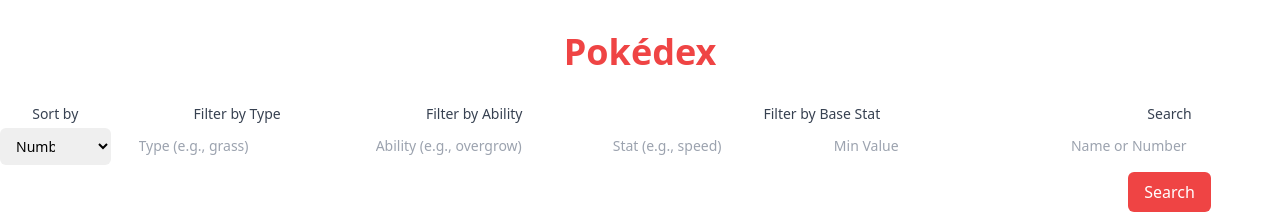
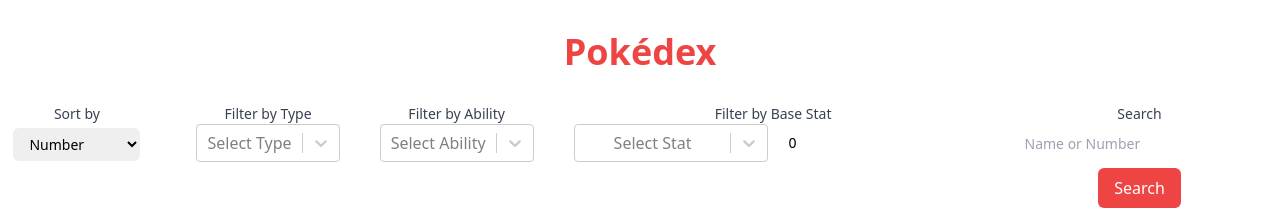
Before and after one commit to SidTheKid-dotcom/IEEE-Hackathon, a React (Vite) app in the folder frontend/: page / in a window 1280 px wide. Shown: the top 215 px of the page. Built offline with nearby package versions, Linux system fonts and the light colour scheme; no server answers.

Commit message:
Scrolling Issue Fixed

```diff
--- a/frontend/package.json
+++ b/frontend/package.json
@@ -14,6 +14,7 @@
     "axios": "^1.7.2",
     "react": "^18.3.1",
     "react-dom": "^18.3.1",
+    "react-select": "^5.8.0",
     "react-tsparticles": "^2.12.2",
     "three": "^0.166.1",
     "tsparticles": "^3.5.0"
@@ -21,6 +22,7 @@
   "devDependencies": {
     "@types/react": "^18.3.3",
     "@types/react-dom": "^18.3.0",
+    "@types/react-select": "^5.0.1",
     "@types/three": "^0.166.0",
     "@typescript-eslint/eslint-plugin": "^7.13.1",
     "@typescript-eslint/parser": "^7.13.1",
--- a/frontend/src/components/Home.tsx
+++ b/frontend/src/components/Home.tsx
@@ -1,4 +1,5 @@
 import React, { useEffect, useState, useRef, useCallback } from 'react';
+import Select from 'react-select';
 import { getPokemons } from '../services/pokemonService';
 import axios from 'axios';
 
@@ -9,10 +10,20 @@
   const [sortOption, setSortOption] = useState<string>('number');
   const [filterType, setFilterType] = useState<string>('');
   const [filterAbility, setFilterAbility] = useState<string>('');
-  const [filterStats, setFilterStats] = useState<{ stat: string, value: number }>({ stat: '', value: null });
+  const [filterStats, setFilterStats] = useState<{ stat: string, value: number }>({ stat: '', value: 0 });
   const [searchQuery, setSearchQuery] = useState<string>('');
   const [searchResult, setSearchResult] = useState<any | null>(null);
   const [isPlaying, setIsPlaying] = useState<boolean>(false);
+  const [types, setTypes] = useState<any[]>([]);
+  const [abilities, setAbilities] = useState<any[]>([]);
+  const [stats] = useState<any[]>([
+    { value: 'hp', label: 'HP' },
+    { value: 'attack', label: 'Attack' },
+    { value: 'defense', label: 'Defense' },
+    { value: 'special-attack', label: 'Special Attack' },
+    { value: 'special-defense', label: 'Special Defense' },
+    { value: 'speed', label: 'Speed' }
+  ]);
   const observer = useRef<IntersectionObserver>();
   const audioRef = useRef<HTMLAudioElement>(null);
 
@@ -36,6 +47,21 @@
       setNextUrl(newNextUrl);
     }
   };
+
+  const fetchTypes = async () => {
+    const response = await axios.get('https://pokeapi.co/api/v2/type');
+    setTypes(response.data.results.map((type: any) => ({ value: type.name, label: type.name })));
+  };
+
+  const fetchAbilities = async () => {
+    const response = await axios.get('https://pokeapi.co/api/v2/ability?limit=1000');
+    setAbilities(response.data.results.map((ability: any) => ({ value: ability.name, label: ability.name })));
+  };
+
+  useEffect(() => {
+    fetchTypes();
+    fetchAbilities();
+  }, []);
 
   const sortPokemons = (pokemons: any[]) => {
     if (sortOption === 'number') {
@@ -123,13 +149,13 @@
     <div className="bg-white text-black font-sans">
       <div className="container mx-auto text-center py-8">
         <h1 className="text-4xl font-bold text-red-500 mb-8">Pokédex</h1>
-        <div className="flex justify-center mb-8">
+        <div className="flex justify-center mb-8 space-x-10">
           <div className="mr-4">
             <label className="block text-sm font-medium text-gray-700">Sort by</label>
             <select
               value={sortOption}
               onChange={(e) => setSortOption(e.target.value)}
-              className="mt-1 block w-full pl-3 pr-10 py-2 text-base border-gray-300 focus:outline-none focus:ring-red-500 focus:border-red-500 sm:text-sm rounded-md"
+              className="mt-1 block w-full pl-3 pr-10 py-1.5 text-base border-gray-300 focus:outline-none focus:ring-red-500 focus:border-red-500 sm:text-sm rounded-md"
             >
               <option value="number">Number</option>
               <option value="type">Type</option>
@@ -137,40 +163,40 @@
           </div>
           <div className="mr-4">
             <label className="block text-sm font-medium text-gray-700">Filter by Type</label>
-            <input
-              type="text"
-              value={filterType}
-              onChange={(e) => setFilterType(e.target.value.toLowerCase())}
-              placeholder="Type (e.g., grass)"
-              className="mt-1 block w-full pl-3 pr-10 py-2 text-base border-gray-300 focus:outline-none focus:ring-red-500 focus:border-red-500 sm:text-sm rounded-md"
+            <Select
+              value={types.find((type) => type.value === filterType)}
+              onChange={(selectedOption) => setFilterType(selectedOption?.value || '')}
+              options={types}
+              placeholder="Select Type"
+              className="w-full"
             />
           </div>
           <div className="mr-4">
             <label className="block text-sm font-medium text-gray-700">Filter by Ability</label>
-            <input
-              type="text"
-              value={filterAbility}
-              onChange={(e) => setFilterAbility(e.target.value.toLowerCase())}
-              placeholder="Ability (e.g., overgrow)"
-              className="mt-1 block w-full pl-3 pr-10 py-2 text-base border-gray-300 focus:outline-none focus:ring-red-500 focus:border-red-500 sm:text-sm rounded-md"
+            <Select
+              value={abilities.find((ability) => ability.value === filterAbility)}
+              onChange={(selectedOption) => setFilterAbility(selectedOption?.value || '')}
+              options={abilities}
+              placeholder="Select Ability"
+              className="w-full"
             />
           </div>
           <div className="mr-4">
             <label className="block text-sm font-medium text-gray-700">Filter by Base Stat</label>
             <div className="flex">
-              <input
-                type="text"
-                value={filterStats.stat}
-                onChange={(e) => setFilterStats({ ...filterStats, stat: e.target.value.toLowerCase() })}
-                placeholder="Stat (e.g., speed)"
-                className="mt-1 block w-full pl-3 pr-10 py-2 text-base border-gray-300 focus:outline-none focus:ring-red-500 focus:border-red-500 sm:text-sm rounded-md"
+              <Select
+                value={stats.find((stat) => stat.value === filterStats.stat)}
+                onChange={(selectedOption) => setFilterStats({ ...filterStats, stat: selectedOption?.value || '' })}
+                options={stats}
+                placeholder="Select Stat"
+                className="w-1/2"
               />
               <input
                 type="number"
                 value={filterStats.value}
                 onChange={(e) => setFilterStats({ ...filterStats, value: Number(e.target.value) })}
                 placeholder="Min Value"
-                className="mt-1 block w-full pl-3 pr-10 py-2 text-base border-gray-300 focus:outline-none focus:ring-red-500 focus:border-red-500 sm:text-sm rounded-md"
+                className="ml-2 w-1/2 pl-3 pr-10 py-1.5 text-base border-gray-300 focus:outline-none focus:ring-red-500 focus:border-red-500 sm:text-sm rounded-md"
               />
             </div>
           </div>
@@ -181,7 +207,7 @@
               value={searchQuery}
               onChange={(e) => setSearchQuery(e.target.value.toLowerCase())}
               placeholder="Name or Number"
-              className="mt-1 block w-full pl-3 pr-10 py-2 text-base border-gray-300 focus:outline-none focus:ring-red-500 focus:border-red-500 sm:text-sm rounded-md"
+              className="mt-1 block w-full pl-3 pr-10 py-1.5 text-base border-gray-300 focus:outline-none focus:ring-red-500 focus:border-red-500 sm:text-sm rounded-md"
             />
             <button
               onClick={handleSearch}
@@ -193,7 +219,7 @@
         </div>
         {searchResult ? (
           <div className="grid grid-cols-1 gap-6 mb-8">
-            <div className="bg-gray-100 border border-gray-300 rounded-lg p-4 shadow-lg transform transition-transform hover:scale-105">
+            <div className="bg-gray-100 border border-gray-300 rounded-lg p-4 shadow-lg transform transition-transform hover:scale-105 group">
               <div className="w-24 h-24 mx-auto relative group">
                 <img className="w-full h-full object-contain group-hover:animate-wiggle" src={searchResult.sprites.front_default} alt={searchResult.name} />
               </div>
@@ -208,7 +234,7 @@
               const cardClass = "bg-gray-100 border border-gray-300 rounded-lg p-4 shadow-lg transform transition-transform hover:scale-105 group";
               return (
                 <div
-                  key={index}
+                  key={pokemon.id}
                   className={cardClass}
                   ref={pokemons.length === index + 1 ? lastPokemonElementRef : null}
                 >
--- /dev/null
+++ b/frontend/src/components/PokemonBackground.tsx
@@ -0,0 +1,102 @@
+// src/components/PokemonBackground.tsx
+import React from 'react';
+import Particles from 'react-tsparticles';
+
+const PokemonBackground: React.FC = () => {
+  const particlesInit = async (main: any) => {
+    // You can load additional options here if needed
+  };
+
+  const particlesLoaded = (container: any): Promise<void> => {
+    console.log('Particles loaded', container);
+    return Promise.resolve(); // Fixing the return type
+  };
+
+  return (
+    <div className="absolute inset-0 -z-10">
+      <Particles
+        id="tsparticles"
+        init={particlesInit}
+        loaded={particlesLoaded}
+        options={{
+          background: {
+            color: {
+              value: '#f5f5f5', // Light background color
+            },
+          },
+          particles: {
+            color: {
+              value: '#ffcb05', // Pokémon yellow
+            },
+            links: {
+              color: '#ffcb05',
+              distance: 150,
+              enable: true,
+              opacity: 0.4,
+              width: 1,
+            },
+            collisions: {
+              enable: true,
+            },
+            move: {
+              enable: true,
+              speed: 1,
+              direction: 'none',
+              random: false,
+              straight: false,
+              outModes: {
+                default: 'bounce',
+              },
+            },
+            number: {
+              value: 80,
+            },
+            opacity: {
+              value: 0.5,
+              random: false,
+              animation: {
+                enable: true,
+                speed: 1,
+                minimumValue: 0.1,
+              },
+            },
+            size: {
+              value: 3,
+              random: true,
+              animation: {
+                enable: true,
+                speed: 3,
+                minimumValue: 1,
+              },
+            },
+          },
+          interactivity: {
+            events: {
+              onClick: {
+                enable: true,
+                mode: 'push',
+              },
+              onHover: {
+                enable: true,
+                mode: 'repulse',
+              },
+            },
+            modes: {
+              push: {
+                quantity: 4,
+              },
+              repulse: {
+                distance: 200,
+                duration: 0.4,
+              },
+            },
+          },
+          detectRetina: true,
+        }}
+        className="w-full h-full"
+      />
+    </div>
+  );
+};
+
+export default PokemonBackground;
--- a/frontend/src/services/pokemonService.ts
+++ b/frontend/src/services/pokemonService.ts
@@ -2,18 +2,28 @@
 import axios from 'axios';
 
 export const getPokemons = async (url: string) => {
+  try {
     const response = await axios.get(url);
     const results = response.data.results;
 
     const pokemonDetails = await Promise.all(
       results.map(async (pokemon: any) => {
+        try {
           const detail = await axios.get(pokemon.url);
           return detail.data;
+        } catch (error) {
+          console.error(`Failed to fetch details for ${pokemon.name}:`, error);
+          return null; // Return null if fetching details fails
+        }
       })
     );
 
     return {
-    pokemonDetails,
+      pokemonDetails: pokemonDetails.filter(Boolean), // Filter out null values
       nextUrl: response.data.next,
     };
+  } catch (error) {
+    console.error('Failed to fetch pokemons:', error);
+    return { pokemonDetails: [], nextUrl: null };
+  }
 };
```
Also changed, not shown: 1 other file (tests, documents, lock files or other folders). Lines whose indentation alone changed are shown as unchanged.
